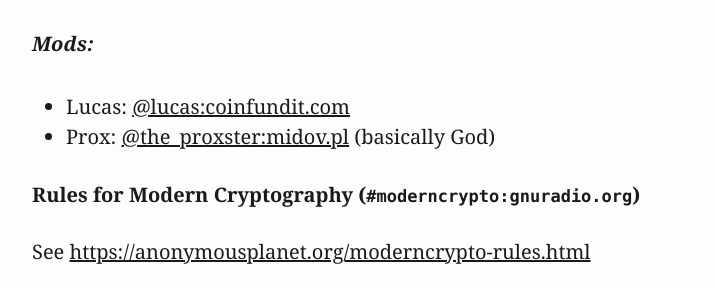
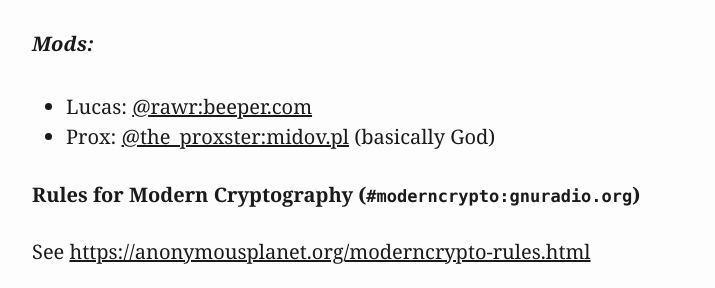
Before and after one commit to Anon-Planet/thgtoa, a Jekyll site: the page export/chatrooms-rules.html, which Jekyll copies as it is, in a window 1280 px wide and 900 px high, scrolled down 1586 px. Shown: the part 167-455 px from the top of the window, without its empty margins (248-963 px from the left). Built offline with Jekyll 4.4.1, drawn with Linux system fonts in a browser that asks for light colours.

Commit message:
Updated mod address

```diff
--- a/export/chatrooms-rules.html
+++ b/export/chatrooms-rules.html
@@ -217,7 +217,7 @@
 </ul>
 <h5 id="mods">Mods:</h5>
 <ul>
-<li>Lucas: <a href="https://matrix.to/#/@lucas:coinfundit.com"><span class="citation" data-cites="lucas:coinfundit.com">@lucas:coinfundit.com</span></a></li>
+<li>Lucas: <a href="https://matrix.to/#/@rawr:beeper.com"><span class="citation" data-cites="rawr:beeper.com">@rawr:beeper.com</span></a></li>
 <li>Prox: <a href="https://matrix.to/#/@the_proxster:midov.pl"><span class="citation" data-cites="the_proxster:midov.pl">@the_proxster:midov.pl</span></a>
 (basically God)</li>
 </ul>
```
Also changed, not shown: chatrooms-rules.md (+1 -1 lines).
